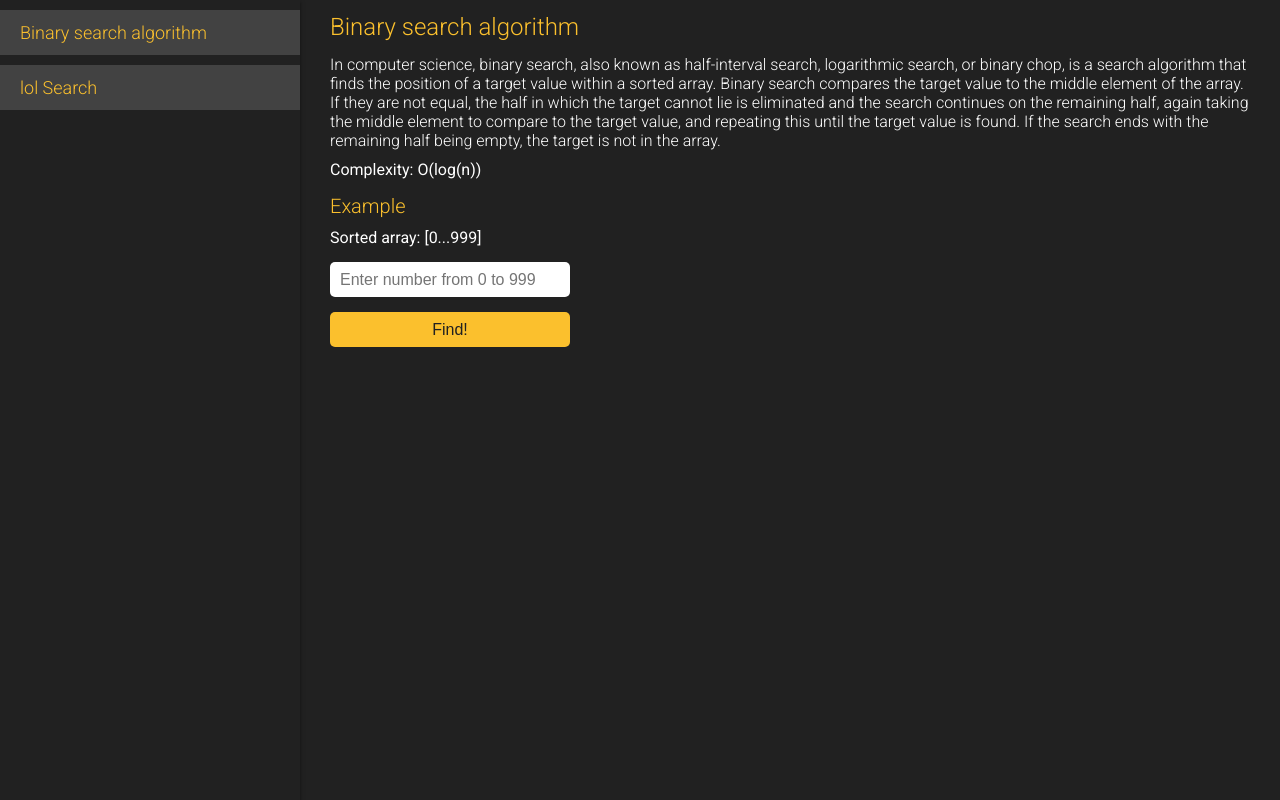
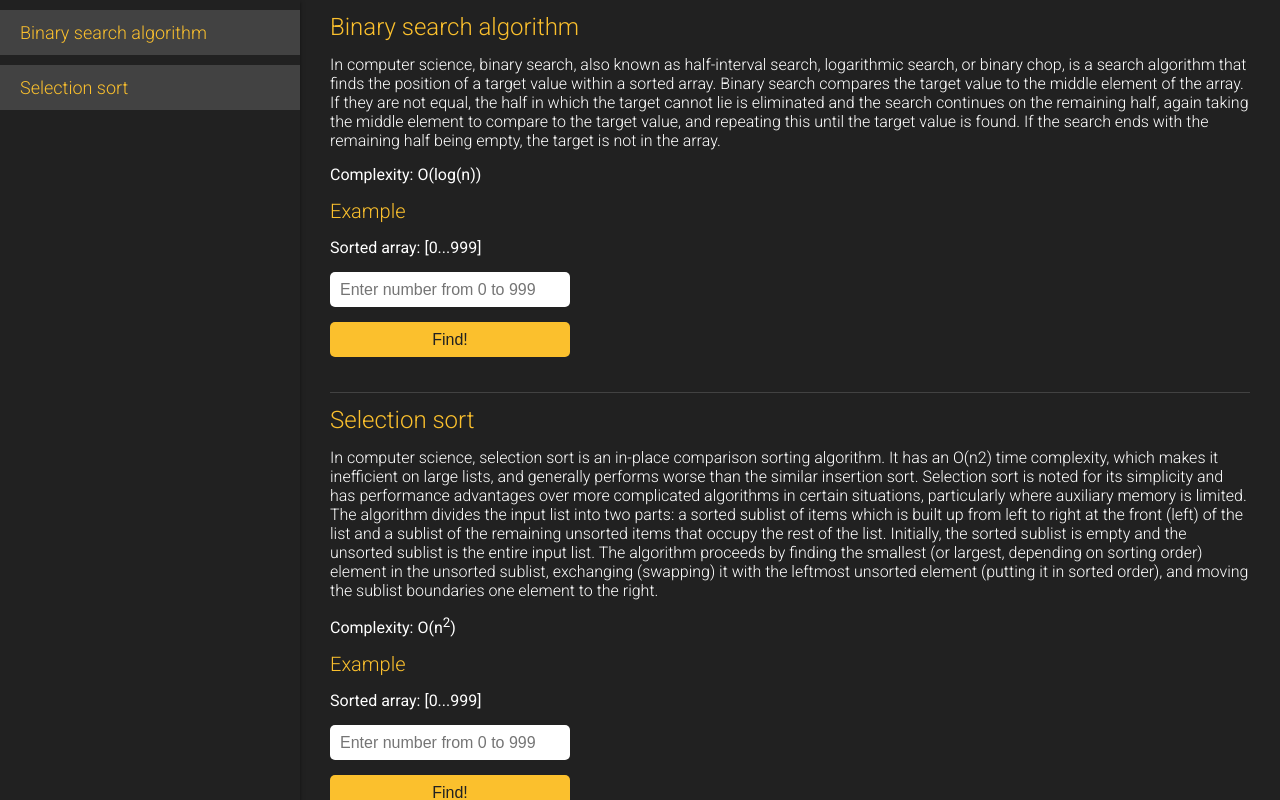
Before and after one commit to ResidentTGT/GrokkingAlgorithms, a website: page index.html in a window 1280 px wide. Drawn offline with Linux system fonts and the light colour scheme.

Commit message:
added selection sort

```diff
--- a/index.html
+++ b/index.html
@@ -14,12 +14,12 @@
 
     <body>
         <aside>
-            <a href="#binary_search_ref">Binary search algorithm</a>
-            <a href="#lol_search">lol Search</a>
+            <a href="#binary_search">Binary search algorithm</a>
+            <a href="#selection_sort">Selection sort</a>
         </aside>
         <main>
             <div class="algorithm-layout binary-search">
-                <a name="binary_search_ref">Binary search algorithm</a>
+                <a name="binary_search">Binary search algorithm</a>
                 <div>
                     In computer science, binary search, also known as half-interval search, logarithmic search, or
                     binary chop, is a search algorithm that finds the position of a target value within a sorted array.
@@ -38,8 +38,28 @@
                 <div class="result"></div>
             </div>
 
-            <div class="algorithm-layout">
-                <a name="lol_search">Another Search</a>
+            <div class="algorithm-layout selection-sort">
+                <a name="selection_sort">Selection sort</a>
+                <div>
+                    In computer science, selection sort is an in-place comparison sorting algorithm. It has an O(n2)
+                    time complexity, which makes it inefficient on large lists, and generally performs worse than the
+                    similar insertion sort. Selection sort is noted for its simplicity and has performance advantages
+                    over more complicated algorithms in certain situations, particularly where auxiliary memory is
+                    limited. The algorithm divides the input list into two parts: a sorted sublist of items which is
+                    built up from left to right at the front (left) of the list and a sublist of the remaining unsorted
+                    items that occupy the rest of the list. Initially, the sorted sublist is empty and the unsorted
+                    sublist is the entire input list. The algorithm proceeds by finding the smallest (or largest,
+                    depending on sorting order) element in the unsorted sublist, exchanging (swapping) it with the
+                    leftmost unsorted element (putting it in sorted order), and moving the sublist boundaries one
+                    element to the right.
+                </div>
+                <div class="complexity">Complexity: O(n<sup>2</sup>)</div>
+                <div class="example-title">Example</div>
+                <div class="array">Sorted array: [0...999]</div>
+                <input class="item-input" type="number" placeholder="Enter number from 0 to 999" />
+                <span class="error">Invalid value! Enter number from 0 to 999!</span>
+                <button class="result-button">Find!</button>
+                <div class="result"></div>
             </div>
         </main>
     </body>
--- a/src/styles/algorithm.css
+++ b/src/styles/algorithm.css
@@ -1,6 +1,9 @@
 .algorithm-layout {
-    padding: 0 30px;
-    height: 1500px;
+    padding: 0 30px 20px 30px;
+}
+
+.algorithm-layout:not(:first-child) a {
+    border-top: 1px solid #424242;
 }
 
 .algorithm-layout a {
@@ -10,11 +13,12 @@
     line-height: 55px;
     color: #fbc02d;
 }
+
 .complexity,
 .array,
 .result {
     font-weight: 400;
-    margin-top: 10px;
+    margin-top: 15px;
 }
 .example-title {
     margin-top: 15px;
```
